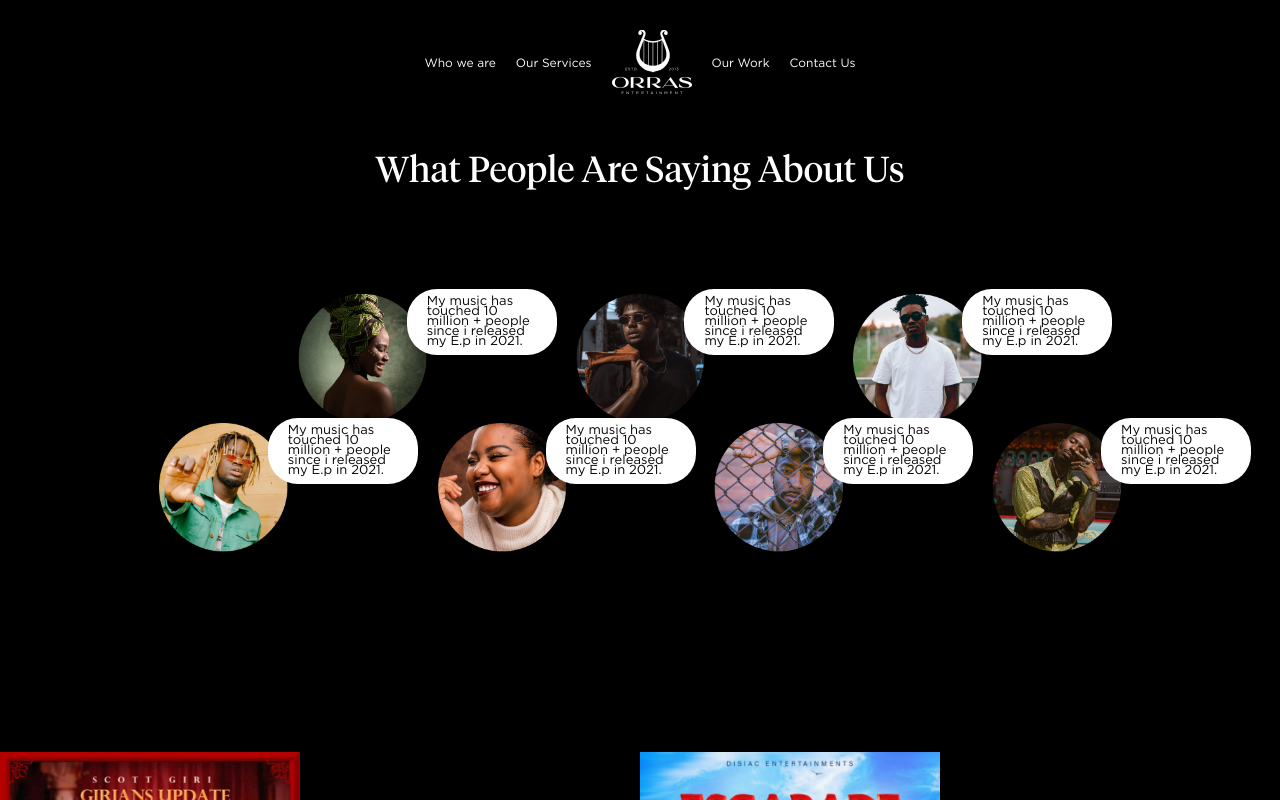
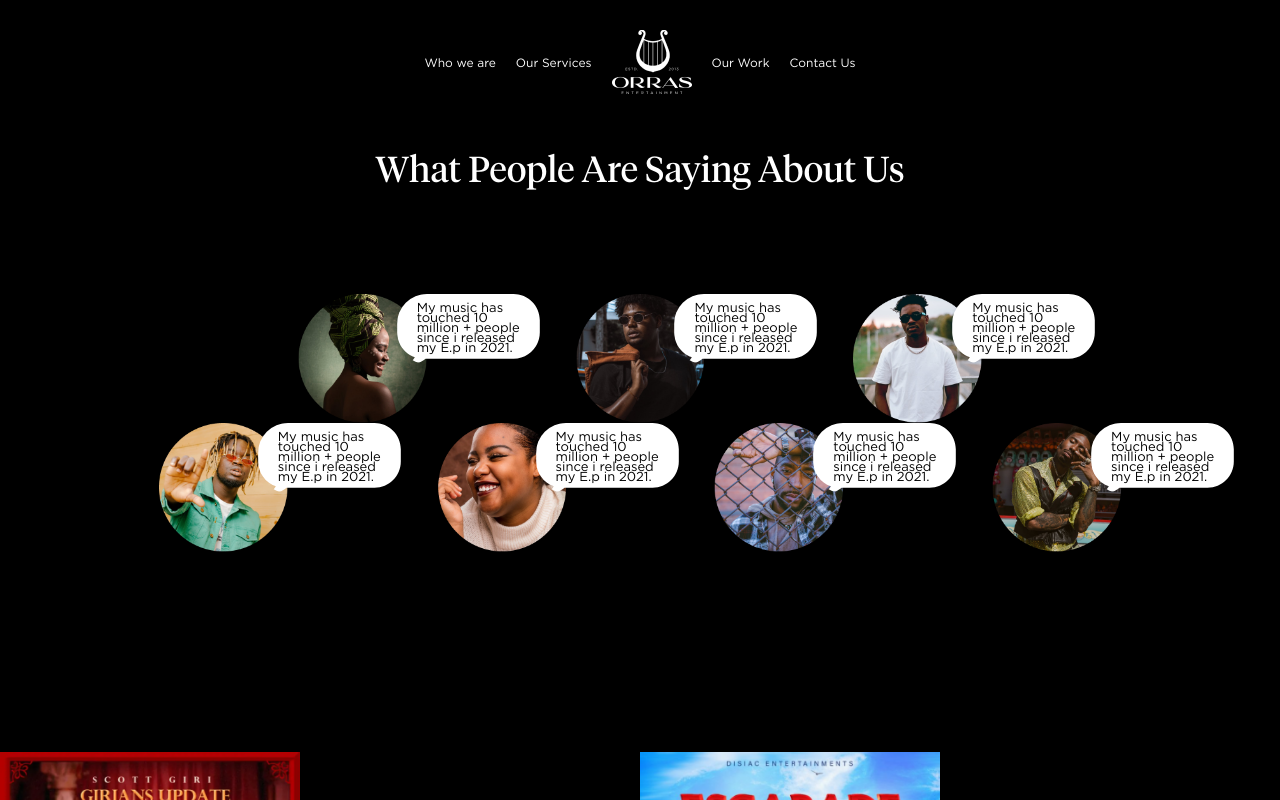
Before and after one commit to unkletayo/orras, a Next.js app: page / in a window 1280 px wide. Both pictures are taken after a click on the element 412 px from the left and 3359 px from the top of the page. Shown: the part 2959-3759 px from the top of the page. Built offline with nearby package versions, Linux system fonts and the light colour scheme.

Commit message:
Fixes and improvement

```diff
--- a/src/components/Illustration.jsx
+++ b/src/components/Illustration.jsx
@@ -35,7 +35,9 @@ const Work = () => {
 
       <div className="Illustration-talents">
         <div className="header">
-          <h2>Talents We Have Worked With</h2>
+          <div className="heading">
+            Talents We Have <br /> Worked With
+          </div>
           <div className="line"></div>
         </div>
 
--- a/src/components/Testimonial.jsx
+++ b/src/components/Testimonial.jsx
@@ -7,7 +7,7 @@ import Testimony5 from '../../public/img/testimonial-5.png'
 import Testimony6 from '../../public/img/testimonial-6.png'
 import Testimony7 from '../../public/img/testimonial-7.png'
 import Bubble from '../../public/img/bubble.png'
-import vector from '../../public/img/Vector 2.png'
+import vector from '../../public/img/bubble.svg'
 import { motion, AnimatePresence } from 'framer-motion'
 import { useState } from 'react'
 
@@ -93,10 +93,10 @@ const Testimonial = () => {
                   transition={{ duration: 0.4 }}
                   className="Testimony-statement"
                 >
-                  {/* <Image src={Conver} alt="..." /> */}
-                  <p>{testimony.word}</p>
-                  <div className="vector">
-                    <Image src={vector} alt="..." />
+                  <div className="vector-cover">
+                    <div className="vector">
+                      <p>{testimony.word}</p>
+                    </div>
                   </div>
                 </motion.div>
               )}
@@ -140,10 +140,10 @@ const Testimonial = () => {
                 transition={{ duration: 0.4 }}
                 className="Testimony-statement"
               >
-                {/* <Image src={Conver} alt="..." /> */}
-                <p>{testimony.word}</p>
-                <div className="vector">
-                  <Image src={vector} alt="..." />
+                <div className="vector-cover">
+                  <div className="vector">
+                    <p>{testimony.word}</p>
+                  </div>
                 </div>
               </motion.div>
             )}
--- a/src/shared/carouselData.js
+++ b/src/shared/carouselData.js
@@ -24,7 +24,7 @@ export const responsive = {
 export const carouselParams = {
   swipeable: true,
   draggable: true,
-  showDots: true,
+  showDots: false,
   additionalTransfrom: 0,
   arrows: true,
   autoPlaySpeed: 3000,
--- a/src/styles/about.scss
+++ b/src/styles/about.scss
@@ -163,6 +163,7 @@
 
           // text-align: center;
           span {
+            font-family: 'Gotham', sans-serif;
             padding: 5px 0;
             color: #8f8f8f;
             display: block;
--- a/src/styles/contact.scss
+++ b/src/styles/contact.scss
@@ -7,7 +7,7 @@
   flex-direction: column;
   min-height: 573px;
   @include media('<=tablet') {
-    // padding: 100px 30px;
+    padding: 50px;
   }
 
   &-header {
--- a/src/styles/footer.scss
+++ b/src/styles/footer.scss
@@ -27,8 +27,9 @@
   }
 
   .created-by {
-    font-size: 16px;
+    font-size: 13px;
     line-height: 125.7%;
+    font-family: 'Gotham', sans-serif;
     text-align: center;
     color: #b5b5b5;
   }
--- a/src/styles/hero.scss
+++ b/src/styles/hero.scss
@@ -50,7 +50,7 @@
       align-items: center;
       color: #ffffff;
       @include media('<=tablet') {
-        font-size: 30px;
+        font-size: 40px;
         line-height: 1.5;
         width: 250px;
       }
--- a/src/styles/illustration.scss
+++ b/src/styles/illustration.scss
@@ -47,9 +47,13 @@
             opacity 0.1s linear;
         }
       }
+
+      @include media('<=tablet') {
+        flex-direction: row;
+      }
     }
 
-    h2 {
+    .heading {
       font-family: 'Tiempos Headline Light', sans-serif;
       font-style: normal;
       font-weight: normal;
@@ -59,7 +63,16 @@
       color: #ffffff;
 
       @include media('<=tablet') {
-        font-size: 30px;
+        font-size: 34px;
+        text-align: left;
+        padding: 0;
+        margin: 0;
+      }
+
+      @include media('>tablet') {
+        br {
+          display: none;
+        }
       }
     }
     .talents {
--- a/src/styles/navigation.scss
+++ b/src/styles/navigation.scss
@@ -95,6 +95,9 @@
       li {
         list-style: none;
         margin: 10px 0;
+        a {
+          font-family: 'Gotham', sans-serif;
+        }
       }
     }
   }
--- a/src/styles/testimonials.scss
+++ b/src/styles/testimonials.scss
@@ -101,7 +101,6 @@
 
     .Testimony-statement {
       position: absolute;
-      background: #ffffff;
       border-radius: 30px;
       font-family: 'Gotham', sans-serif;
       font-style: normal;
@@ -110,14 +109,13 @@
       line-height: 10px;
       color: #000000;
       max-width: 150px;
-      top: -5px;
-      right: -130px;
-      padding: 8px 20px;
-
-      .vector {
-        position: absolute;
-        transform: scale(5);
-      }
+      top: 0px;
+      right: -120px;
+      padding: 10px 20px;
+      background: url('../../public/img/bubble.svg');
+      background-repeat: no-repeat;
+      background-size: contain;
+      background-position: 20px right;
     }
   }
 }
```
Also changed, not shown: public/img/bubble.svg (added).
